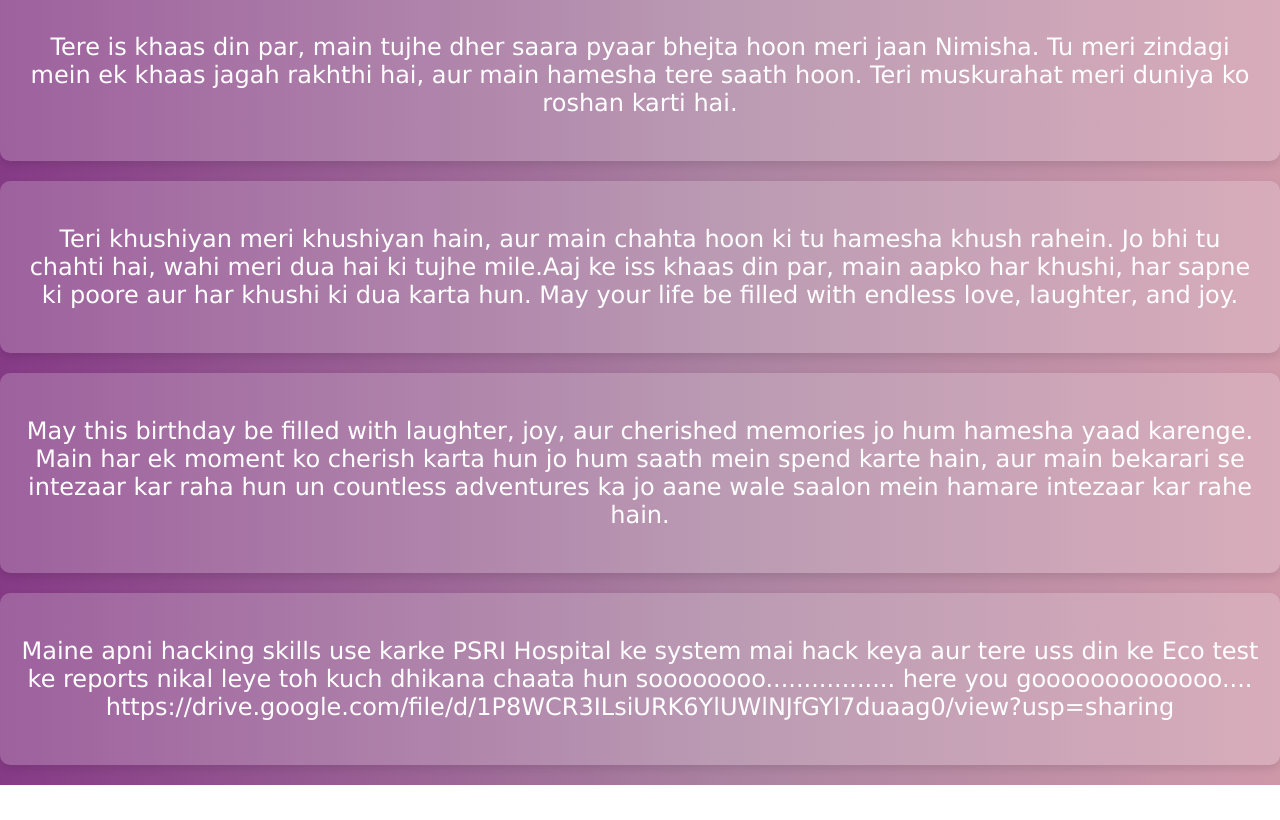
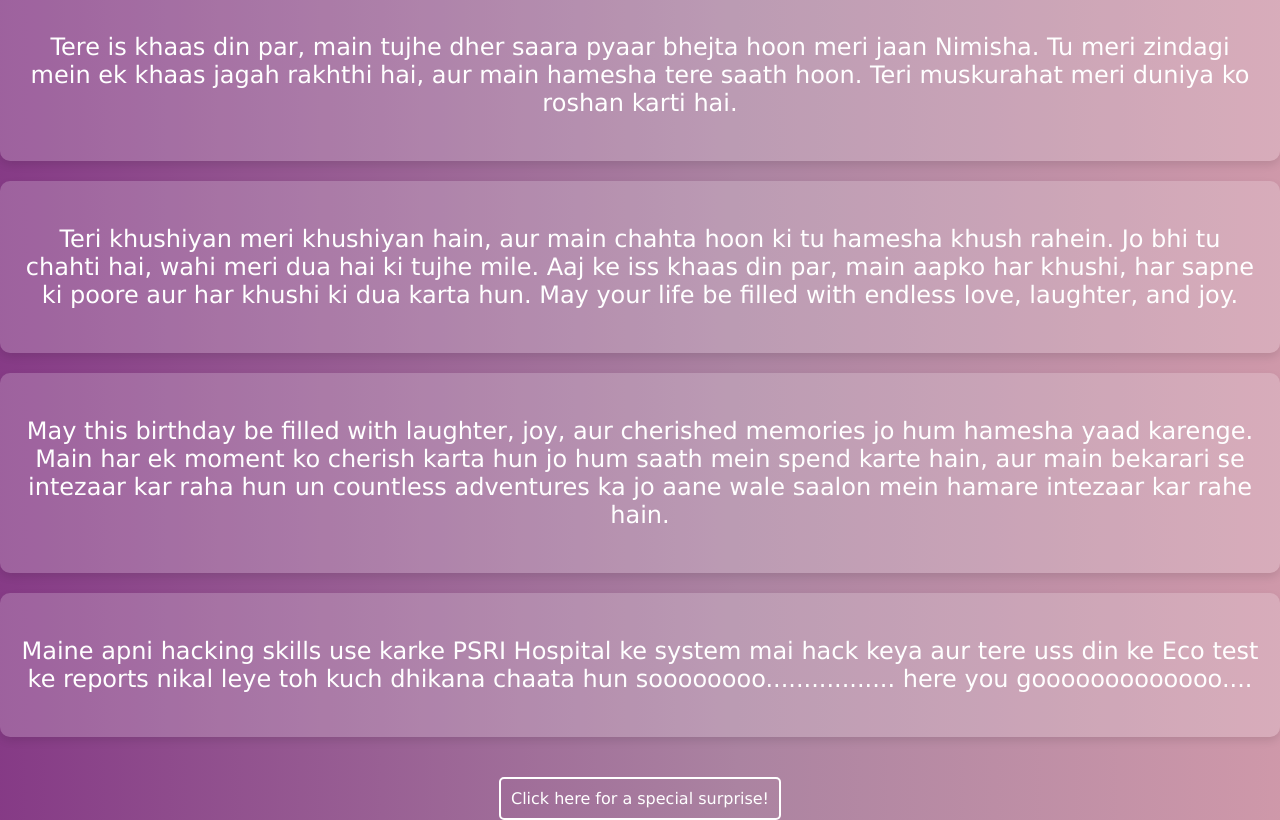
Before and after one commit to Sury45/Nimisha-birthday, a plain HTML site: page index.html in a window 1280 px wide. Shown: the part 132-952 px from the top of the page. Before the commit the page ends 917 px from the top, so only its background shows below. Drawn offline with Linux system fonts and the light colour scheme.

Commit message:
Update index.html

```diff
--- a/index.html
+++ b/index.html
@@ -11,8 +11,6 @@
       animation: wave 3s ease infinite;
       text-align: center;
       margin: 0;
-      /* height: 100vh; */
-      /* overflow: hidden; */
       font-family: 'Verdana', sans-serif;
     }
     @keyframes wave {
@@ -38,7 +36,7 @@
         text-shadow: 0 0 20px #ff00de, 0 0 30px #ff00de, 0 0 40px #ff00de;
       }
     }
-    @keyframes fade {
+    @keyframes typing {
       from {
         width: 0;
       }
@@ -62,6 +60,20 @@
         opacity: 1;
       }
     }
+    .external-link {
+      margin-top: 20px;
+      color: #fff;
+      text-decoration: none;
+      border: 2px solid #fff;
+      padding: 10px;
+      border-radius: 5px;
+      display: inline-block;
+      transition: background-color 0.3s;
+    }
+    .external-link:hover {
+      background-color: #fff;
+      color: #6a0572;
+    }
   </style>
 </head>
 <body>
@@ -70,16 +82,16 @@
     <p>Tere is khaas din par, main tujhe dher saara pyaar bhejta hoon meri jaan Nimisha. Tu meri zindagi mein ek khaas jagah rakhthi hai, aur main hamesha tere saath hoon. Teri muskurahat meri duniya ko roshan karti hai.</p>
   </section>
   <section>
-    <p>Teri khushiyan meri khushiyan hain, aur main chahta hoon ki tu hamesha khush rahein. Jo bhi tu chahti hai, wahi meri dua hai ki tujhe mile.Aaj ke iss khaas din par, main aapko har khushi, har sapne ki poore aur har khushi ki dua karta hun. May your life be filled with endless love, laughter, and joy.</p>
+    <p>Teri khushiyan meri khushiyan hain, aur main chahta hoon ki tu hamesha khush rahein. Jo bhi tu chahti hai, wahi meri dua hai ki tujhe mile. Aaj ke iss khaas din par, main aapko har khushi, har sapne ki poore aur har khushi ki dua karta hun. May your life be filled with endless love, laughter, and joy.</p>
   </section>
   <section>
     <p>May this birthday be filled with laughter, joy, aur cherished memories jo hum hamesha yaad karenge. Main har ek moment ko cherish karta hun jo hum saath mein spend karte hain, aur main bekarari se intezaar kar raha hun un countless adventures ka jo aane wale saalon mein hamare intezaar kar rahe hain.</p>
   </section>
   <!-- New Section -->
   <section>
-    <p> Maine apni hacking skills use karke PSRI Hospital ke system mai hack keya aur tere uss din ke Eco test ke reports nikal leye toh kuch dhikana chaata hun soooooooo.................
-    here you gooooooooooooo....
-    https://drive.google.com/file/d/1P8WCR3ILsiURK6YlUWlNJfGYl7duaag0/view?usp=sharing </p>
+    <p> Maine apni hacking skills use karke PSRI Hospital ke system mai hack keya aur tere uss din ke Eco test ke reports nikal leye toh kuch dhikana chaata hun soooooooo................. here you gooooooooooooo....</p>
   </section>
+  <!-- External Link -->
+  <a href="https://drive.google.com/file/d/1P8WCR3ILsiURK6YlUWlNJfGYl7duaag0/view?usp=sharing" target="_blank" class="external-link">Click here for a special surprise!</a>
 </body>
 </html>
```
